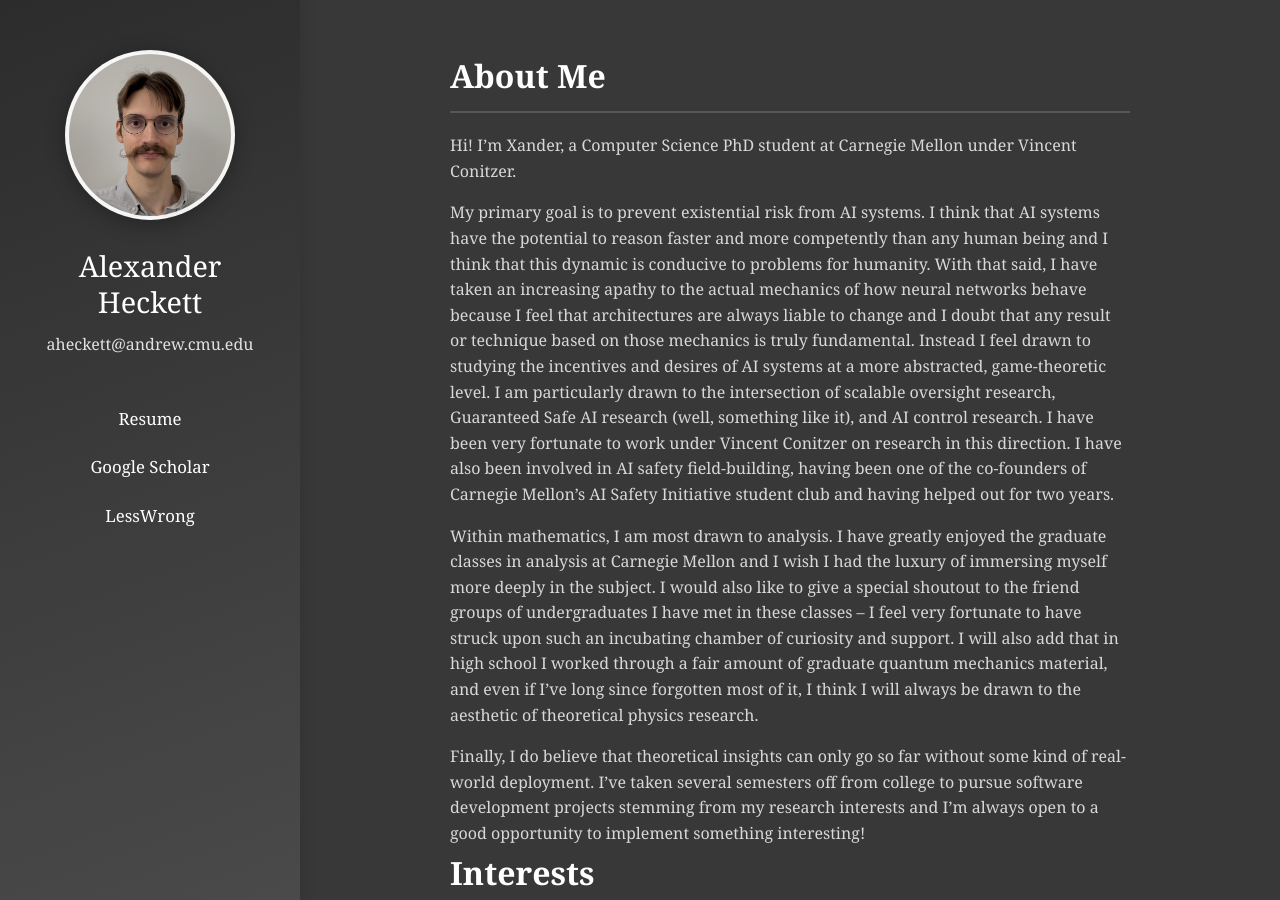
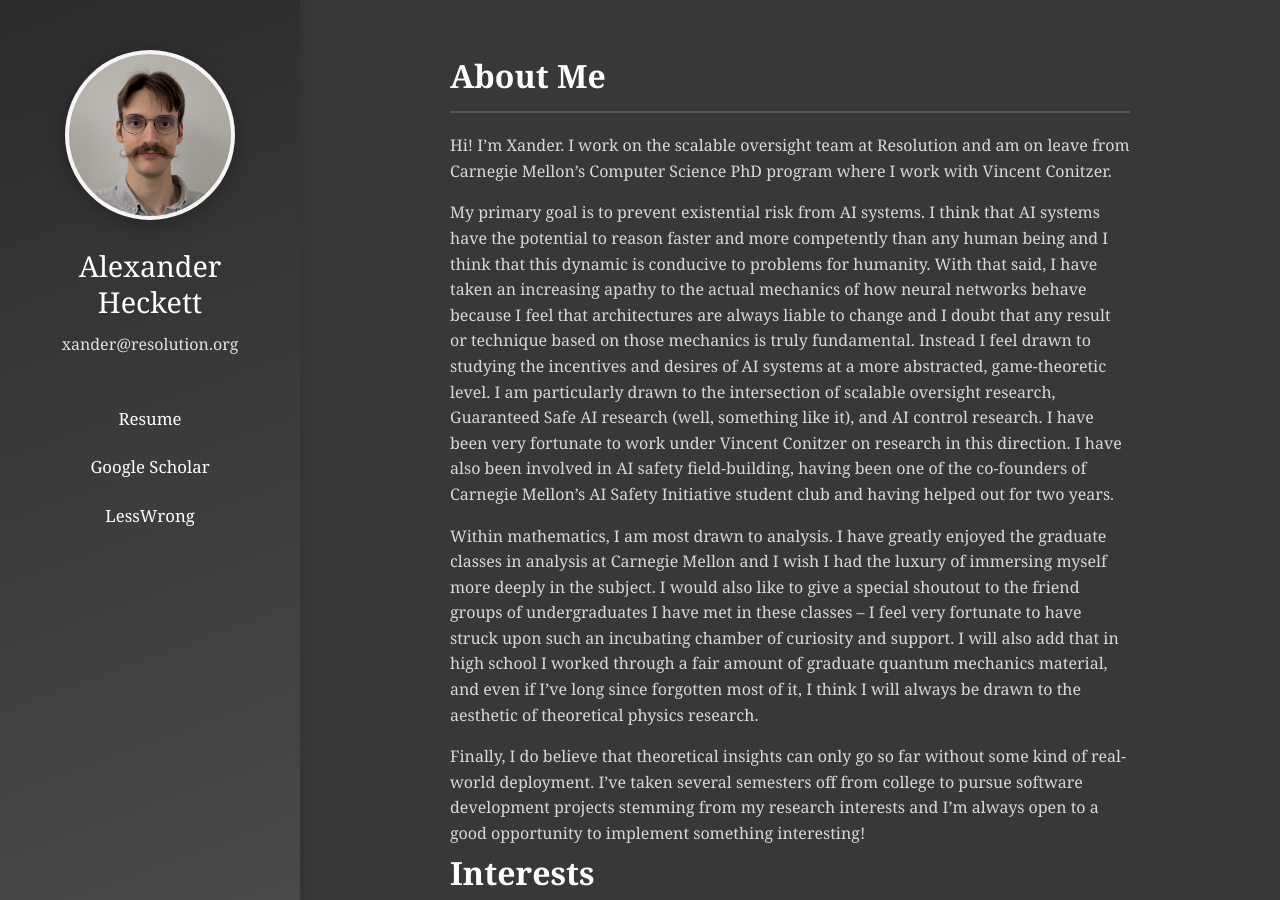
Before and after one commit to bushwallyta271828/bushwallyta271828.github.io, a Jekyll site: the page built from index.md, in a window 1280 px wide and 900 px high. Built offline with Jekyll 4.4.1, drawn with Linux system fonts in a browser that asks for light colours; our own code applies the rules of GitHub Pages for plain Markdown files.

Commit message:
Updated some basic info

```diff
--- a/_layouts/default.html
+++ b/_layouts/default.html
@@ -30,7 +30,7 @@
                 <a class="profile-photo" href="{{ '/' | relative_url }}" aria-label="Alexander Heckett home" style="background-image: url('{{ '/assets/photo.jpg' | relative_url }}');"></a>
                 <div class="sidebar-text">
                     <h1>Alexander Heckett</h1>
-                    <p class="contact-email">aheckett@andrew.cmu.edu</p>
+                    <p class="contact-email">xander@resolution.org</p>
                 </div>
                 <div class="sidebar-contact">
                     <ul class="contact-links">
--- a/index.md
+++ b/index.md
@@ -4,9 +4,7 @@
 
 ## About Me
 
-Hi! I'm Xander, a Computer Science PhD student at Carnegie Mellon under Vincent Conitzer.
-
-
+Hi! I'm Xander. I work on the scalable oversight team at Resolution and am on leave from Carnegie Mellon's Computer Science PhD program where I work with Vincent Conitzer.
 
 My primary goal is to prevent existential risk from AI systems. I think that AI systems have the potential to reason faster and more competently than any human being and I think that this dynamic is conducive to problems for humanity. With that said, I have taken an increasing apathy to the actual mechanics of how neural networks behave because I feel that architectures are always liable to change and I doubt that any result or technique based on those mechanics is truly fundamental. Instead I feel drawn to studying the incentives and desires of AI systems at a more abstracted, game-theoretic level. I am particularly drawn to the intersection of scalable oversight research, Guaranteed Safe AI research (well, something like it), and AI control research. I have been very fortunate to work under Vincent Conitzer on research in this direction. I have also been involved in AI safety field-building, having been one of the co-founders of Carnegie Mellon's AI Safety Initiative student club and having helped out for two years.
 
```
